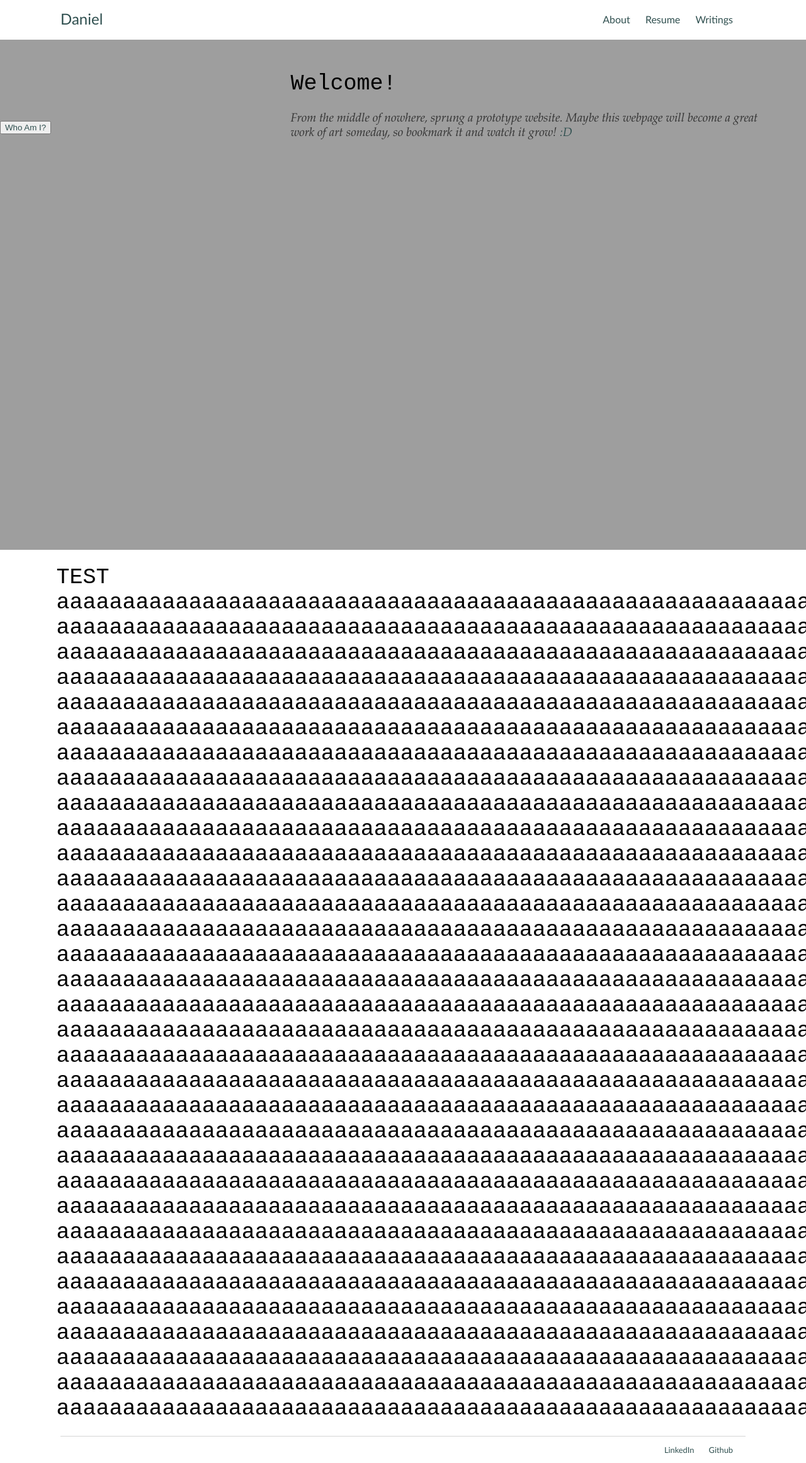
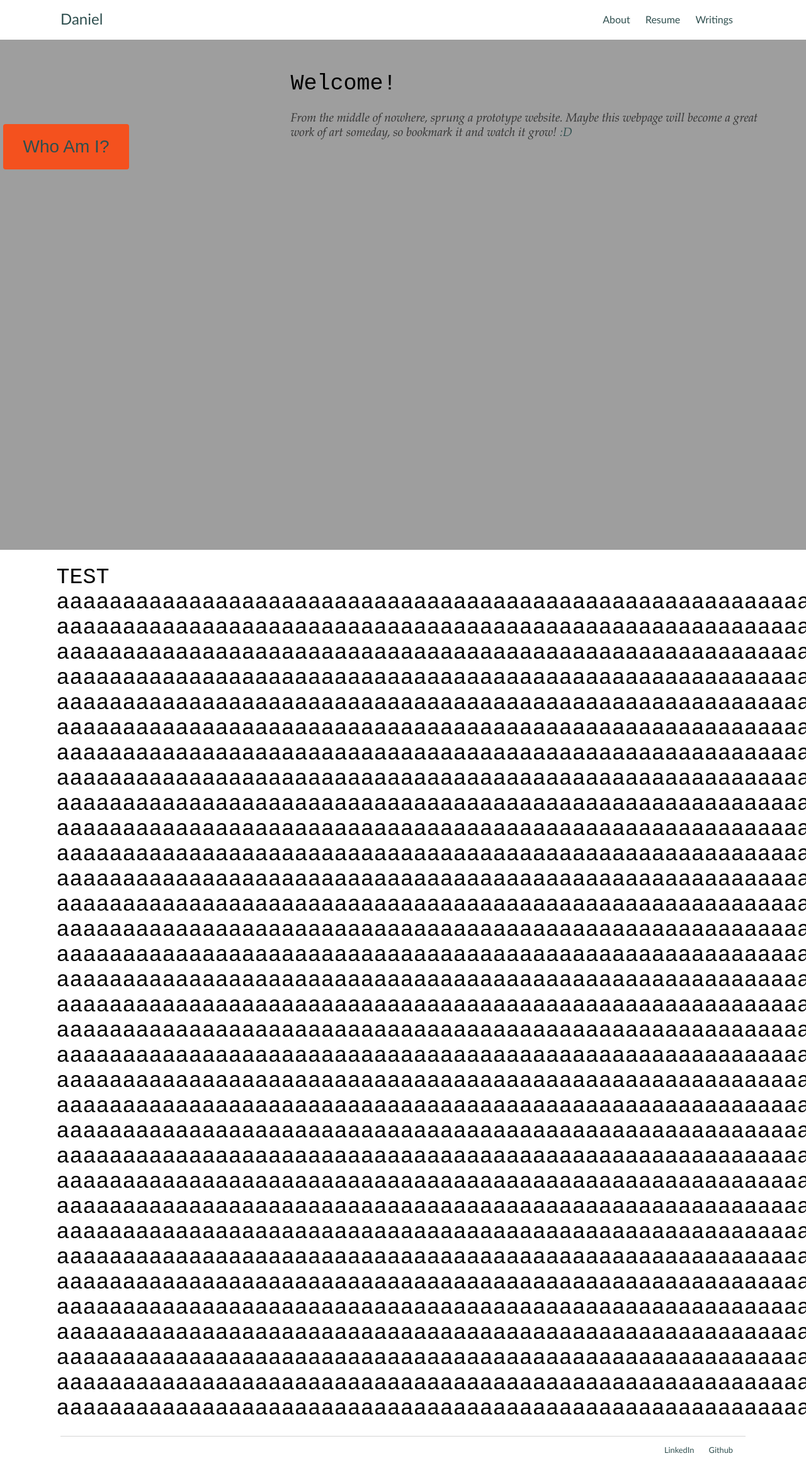
Before and after one commit to Calculasians/calculasians.github.io, a Jekyll site: the page built from index.html, in a window 1280 px wide. Shown: the whole page at 63% size. Built offline with Jekyll 4.4.1, drawn with Linux system fonts in a browser that asks for light colours.

Commit message:
Update main.css

```diff
--- a/css/main.css
+++ b/css/main.css
@@ -92,9 +92,44 @@ h1 {
     font-weight: 5;
 }
 
-/*.it:hover {
-    font-style: italic:
-}*/
+.main-button {
+    border-radius: 4px;
+    background-color: #f4511e;
+    border: none;
+    color: #FFFFFF;
+    text-align: center;
+    font-size: 28px;
+    padding: 20px;
+    width: 200px;
+    transition: all 0.5s;
+    cursor: pointer;
+    margin: 5px;
+}
+
+.main-button span {
+    cursor: pointer;
+    display: inline-block;
+    position: relative;
+    transition: 0.5s;
+}
+
+.main-button span:after {
+    content: '\00bb';
+    position: absolute;
+    opacity: 0;
+    top: 0;
+    right: -20px;
+    transition: 0.5s;
+}
+
+.main-button:hover span {
+    padding-right: 25px;
+}
+
+.main-button:hover span:after {
+    opacity: 1;
+    right: 0;
+}
 
 .container {
     width: 100%;
```
